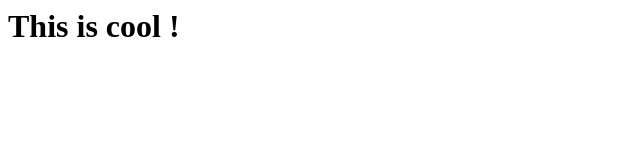
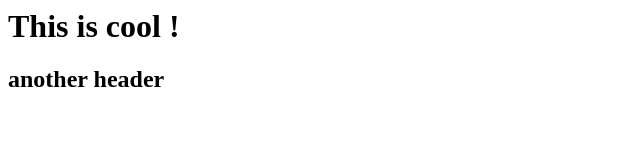
Before and after one commit to EsmoMU/MYFSE-2025-PM, a plain HTML site: page index.html in a window 1280 px wide. Shown: the whole page, without its empty margins (0-640 px from the left). Drawn offline with Linux system fonts and the light colour scheme.

Commit message:
added h2

```diff
--- a/index.html
+++ b/index.html
@@ -7,5 +7,6 @@
 
 <body>
   <h1> This is cool !</h1>
+  <h2> another header</h2>
 </body>
 </html>
```
